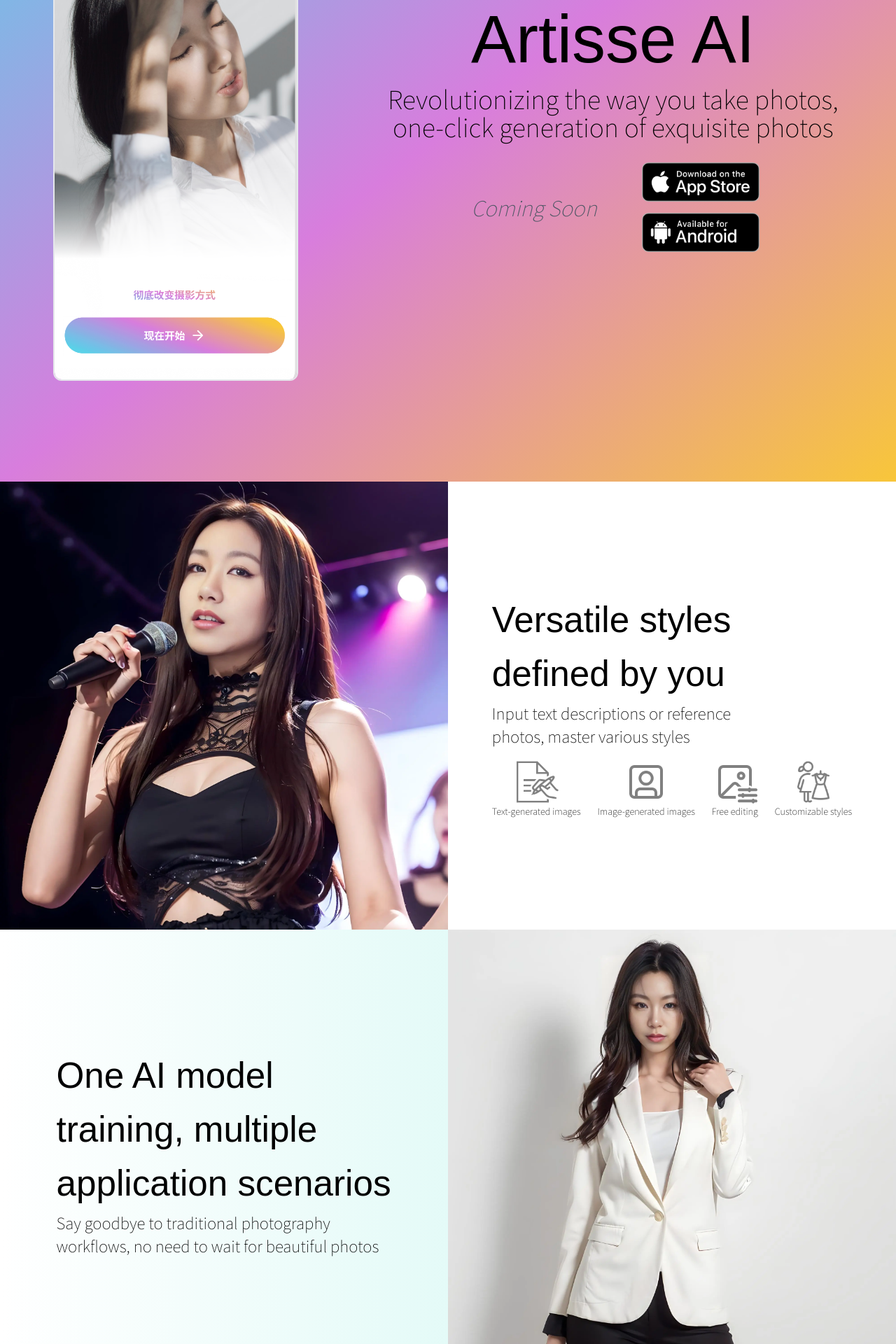
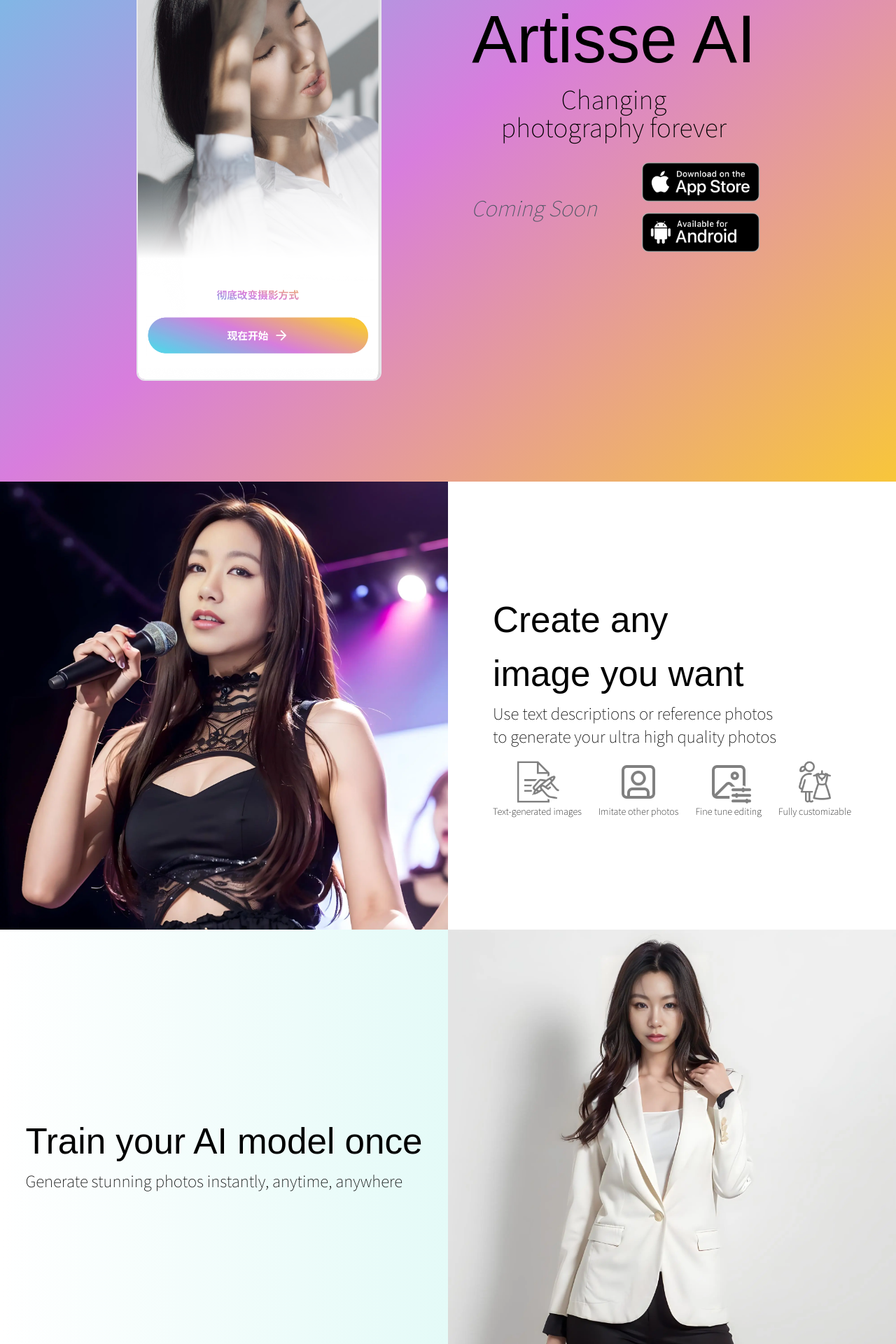
Before and after one commit to jhigger/mumuxiang, a Next.js app: page /en-us in a window 1280 px wide. Shown: the part 320-2240 px from the top of the page at 70% size. Built offline with nearby package versions, Linux system fonts and the light colour scheme; a web font is replaced by a local one.

Commit message:
change english text

```diff
--- a/src/components/Sections.tsx
+++ b/src/components/Sections.tsx
@@ -14,15 +14,15 @@
 		},
 		{
 			src: "icons/icon2.webp",
-			desc: { "en-us": "Image-generated images", "zh-cn": "图生图" },
+			desc: { "en-us": "Imitate other photos", "zh-cn": "图生图" },
 		},
 		{
 			src: "icons/icon3.webp",
-			desc: { "en-us": "Free editing", "zh-cn": "自由编辑" },
+			desc: { "en-us": "Fine tune editing", "zh-cn": "自由编辑" },
 		},
 		{
 			src: "icons/icon4.webp",
-			desc: { "en-us": "Customizable styles", "zh-cn": "自选风格" },
+			desc: { "en-us": "Fully customizable", "zh-cn": "自选风格" },
 		},
 	];
 
--- a/src/locale/index.ts
+++ b/src/locale/index.ts
@@ -71,25 +71,25 @@
 	"en-us": {
 		hero: {
 			title: "Artisse AI",
-			desc: "Revolutionizing the way you take photos, one-click generation of exquisite photos",
+			desc: "Changing photography forever",
 			subtext: "Coming Soon",
 		},
 		sections: {
 			section1: {
-				title: "Versatile styles defined by you",
-				desc: "Input text descriptions or reference photos, master various styles",
+				title: "Create any image you want",
+				desc: "Use text descriptions or reference photos to generate your ultra high quality photos",
 			},
 			section2: {
-				title: "One AI model training, multiple application scenarios",
-				desc: "Say goodbye to traditional photography workflows, no need to wait for beautiful photos",
+				title: "Train your AI model once",
+				desc: "Generate stunning photos instantly, anytime, anywhere",
 			},
 			section3: {
 				title: "One-click generation, infinite possibilities",
-				desc: "Go beyond imagination, simply use your fingertips, and have countless possibilities",
+				desc: "Create images in any style, or setting that you can imagine",
 			},
 			section4: {
-				title: "Instant presentation, exquisite photos",
-				desc: "Realistic texture, exquisite visuals, one-click output without the need for post-processing",
+				title: "Instant output",
+				desc: "Get your photos instantly, fully touched and edited to be capital S Stunning",
 			},
 			section5: {
 				title: "Dedicated creation, your exclusive style",
```
